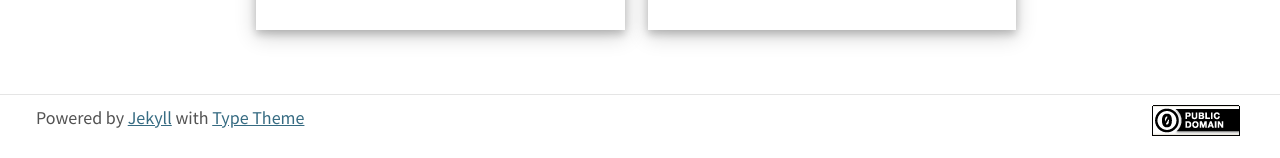
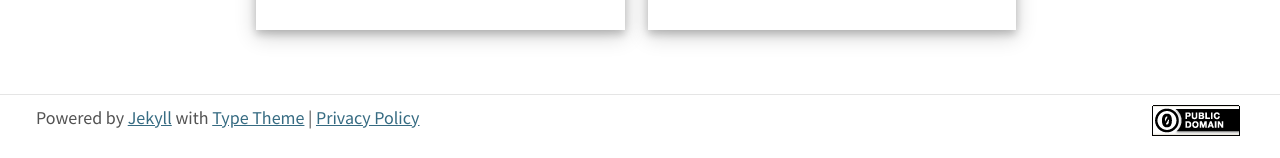
Before and after one commit to RockefellerArchiveCenter/project_electron, a Jekyll site: the page built from index.md, in a window 1280 px wide. Shown: the part 1001-1159 px from the top of the page. Built offline with Jekyll 4.4.1, drawn with Linux system fonts in a browser that asks for light colours.

Commit message:
add privacy policy link

```diff
--- a/_config.yml
+++ b/_config.yml
@@ -17,7 +17,7 @@ theme_settings:
   header_text:
   header_text_feature_image:
   footer_text: >
-   Powered by <a href="https://jekyllrb.com/">Jekyll</a> with <a href="https://github.com/rohanchandra/type-theme">Type Theme</a>
+   Powered by <a href="https://jekyllrb.com/">Jekyll</a> with <a href="https://github.com/rohanchandra/type-theme">Type Theme</a> | <a href="https://rockarch.org/about-us/privacy-policy/">Privacy Policy</a>
 
   # Icons
   rss: false
```
